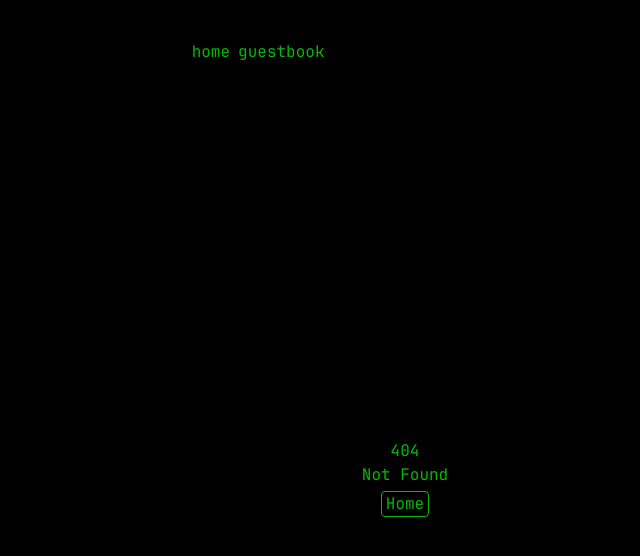
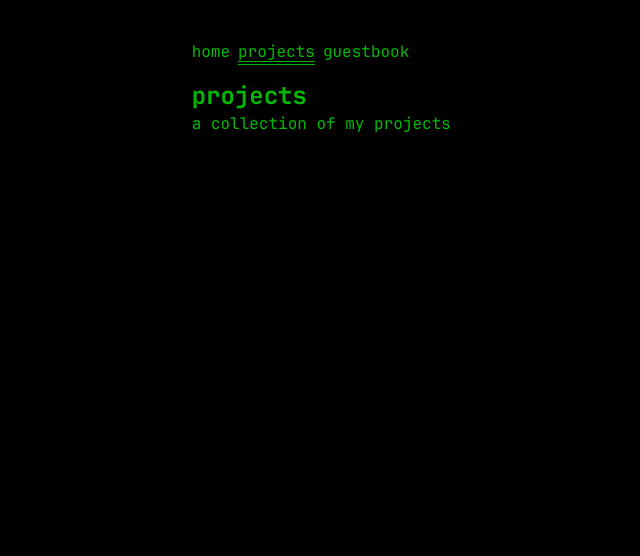
Before and after one commit to iamgabrieltv/iamgabriel-web, a SvelteKit app: page /projects in a window 1280 px wide. Before the commit this address had no page. Shown: the top 556 px of the page, without its empty margins (235-875 px from the left). Built offline with nearby package versions, Linux system fonts and the light colour scheme.

Commit message:
add projects route

```diff
--- a/src/routes/+layout.svelte
+++ b/src/routes/+layout.svelte
@@ -38,6 +38,7 @@
 	<div class="h-full w-full lg:w-1/2 xl:w-1/3">
 		<nav class="mb-4 flex flex-row gap-2">
 			<a href="/" class="{path === '/' ? 'underlined' : ''} link">home</a>
+			<a href="/projects" class="{path === '/projects' ? 'underlined' : ''} link">projects</a>
 			<a href="/guestbook" class="{path === '/guestbook' ? 'underlined' : ''} link">guestbook</a>
 		</nav>
 		{#key path}
--- /dev/null
+++ b/src/routes/projects/+page.svelte
@@ -0,0 +1,6 @@
+<script lang="ts">
+	import { projects } from '$lib/projects';
+</script>
+
+<h1 class="text-2xl font-bold">projects</h1>
+<p>a collection of my projects</p>
```
